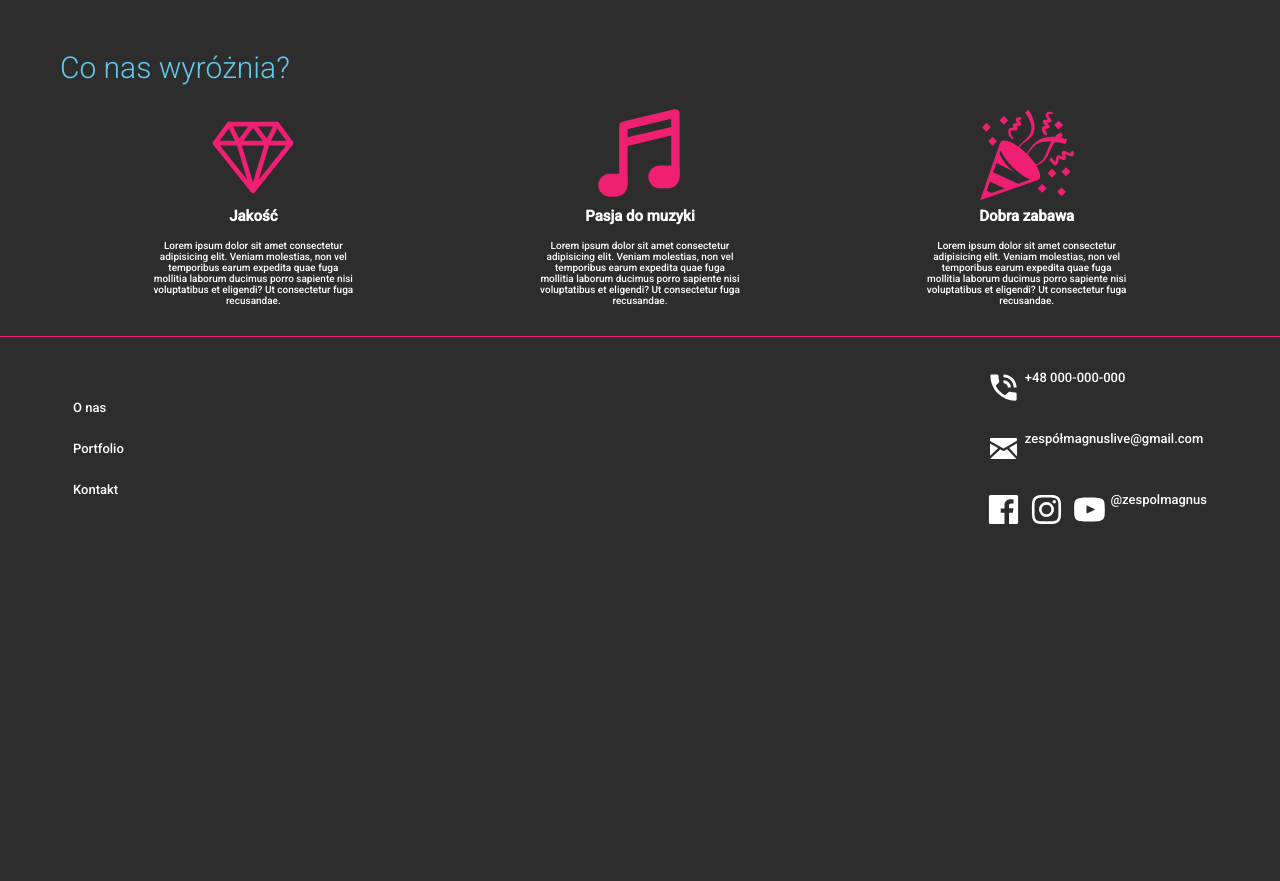
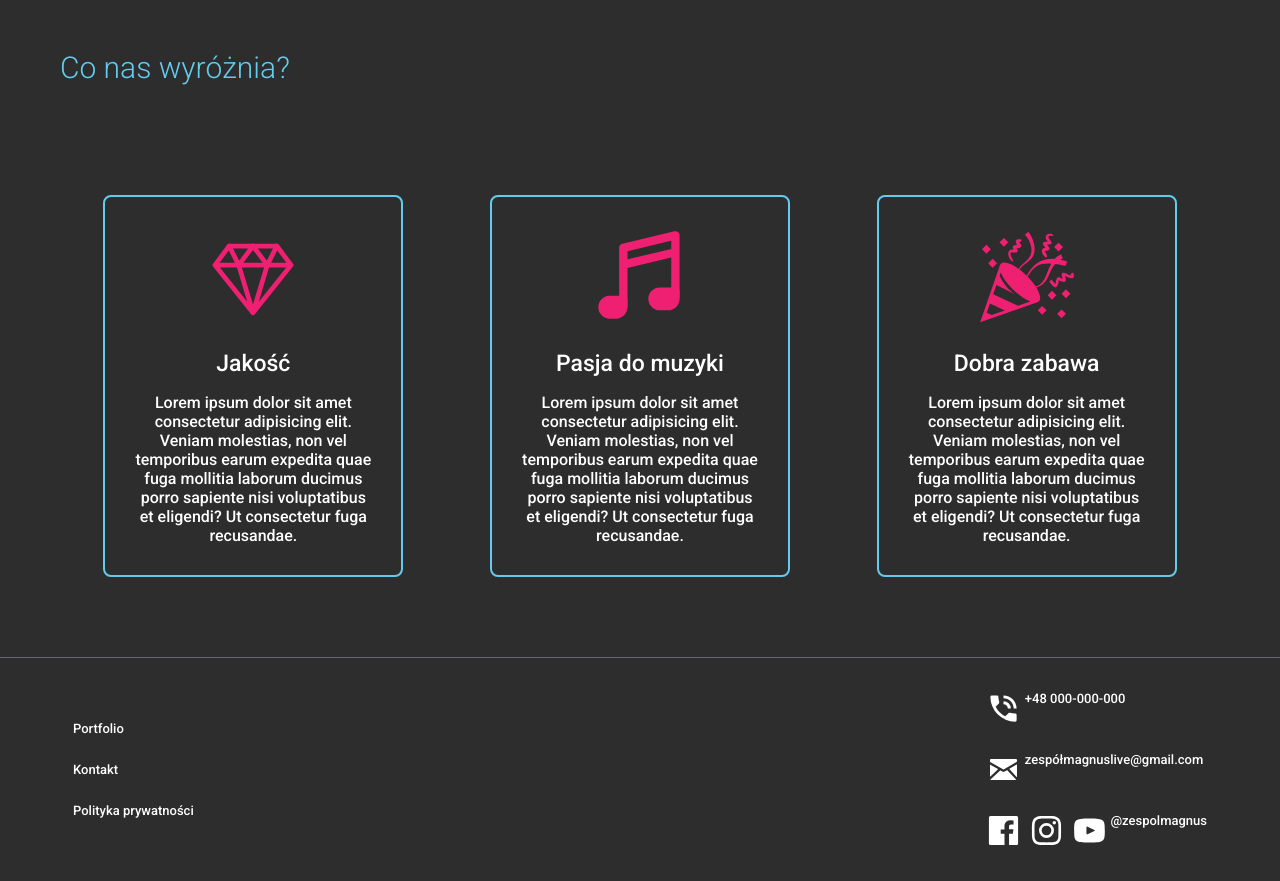
Before and after one commit to m4veric/magnus, a website: page index.html in a window 1280 px wide. Shown: the part 1507-2388 px from the top of the page. Before the commit the page ends 2067 px from the top, so only its background shows below. Drawn offline with Linux system fonts and the light colour scheme.

Commit message:
create card boxes and change font sizes

```diff
--- a/index.html
+++ b/index.html
@@ -131,9 +131,9 @@
         <div class="footer__info-box">
 
             <div class="footer__info-box-left">
-                <p class="footer__info-text">O nas</p>
                 <p class="footer__info-text">Portfolio</p>
                 <p class="footer__info-text">Kontakt</p>
+                <p class="footer__info-text">Polityka prywatności</p>
             </div>
             <div class="footer__info-box-right">
                 <div class="footer__info-media"><svg class="footer__icon" viewBox="0 0 24 24"
--- a/src/sass/style.scss
+++ b/src/sass/style.scss
@@ -231,14 +231,22 @@ body {
 			flex-direction: column;
 			align-items: center;
 			justify-content: center;
+			margin: 8em 0;
 			width: 100%;
 		}
 
 		&__feature-box {
-			margin-top: 2em;
-			width: 200px;
+			display: flex;
+			flex-direction: column;
+			align-items: center;
+			margin-top: 3em;
+			padding: 3em;
+			width: 300px;
 			text-align: center;
+			border: 2px solid $thirdColor;
+			border-radius: 8px;
 		}
+
 
 		&__feature-icon {
 			width: 100px;
@@ -246,8 +254,15 @@ body {
 		}
 
 		&__feature-title {
-			font-size: 1.5rem;
-			margin-bottom: 1em;
+			font-size: 2.3rem;
+			margin-top: 1em;
+			font-weight: normal;
+		}
+
+		&__feature-text {
+			margin-top: 1em;
+			font-size: 1.6rem;
+			font-weight: normal;
 		}
 	}
 }
```
Also changed, not shown: aboutus.html (+1 -1 lines), dist/css/style.min.css, 2 other files.
